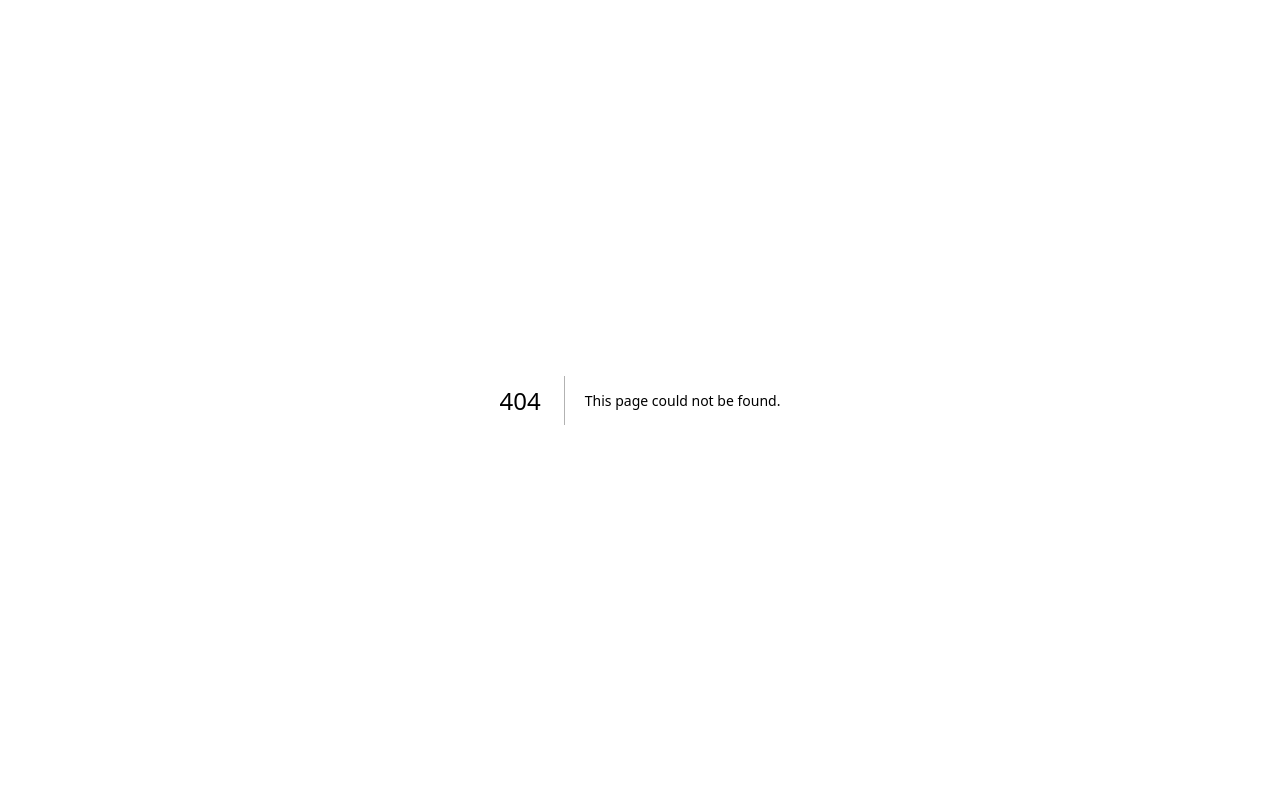
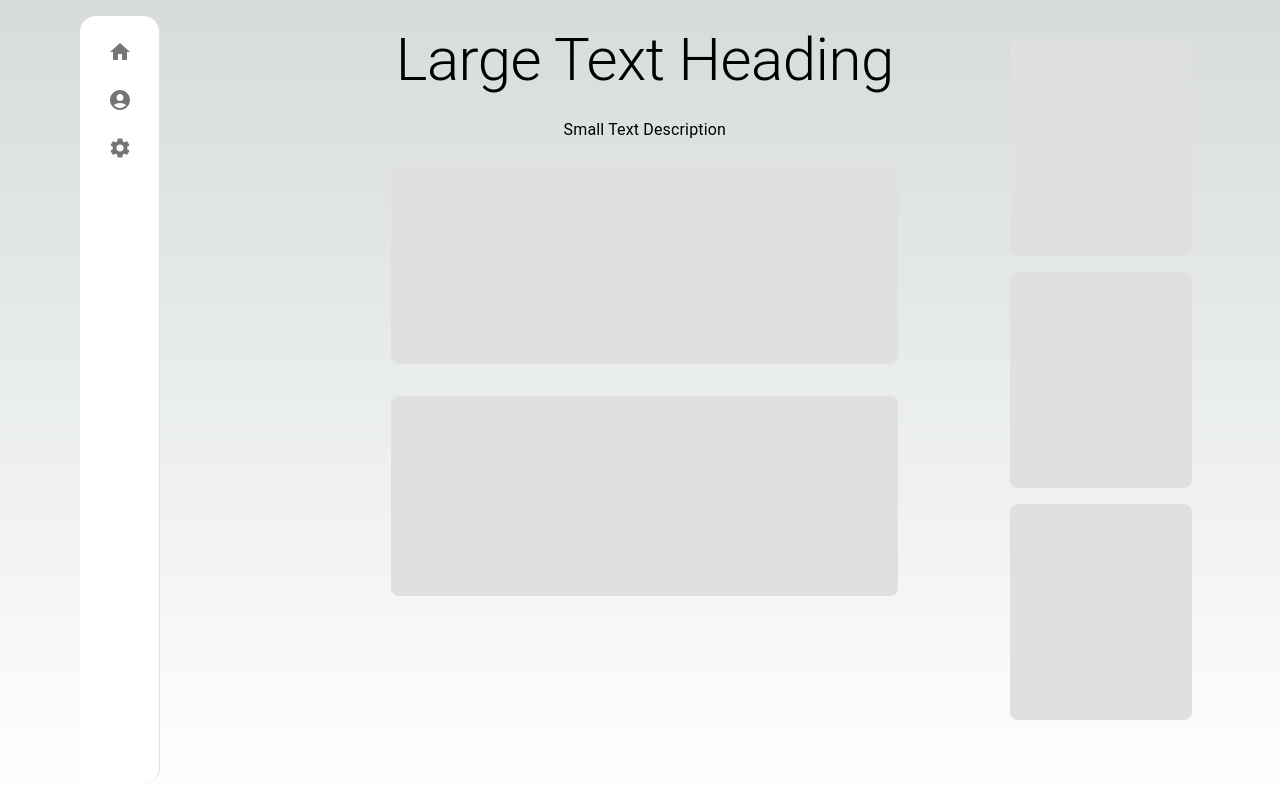
Before and after one commit to kaeladair/counsely, a Next.js app in the folder client/: page /dashboard in a window 1280 px wide. Before the commit this address had no page. Built offline with nearby package versions, Linux system fonts and the light colour scheme.

Commit message:
Front end basic structure

```diff
--- /dev/null
+++ b/client/src/app/dashboard/page.js
@@ -0,0 +1,100 @@
+import React from 'react';
+import { Drawer, List, ListItem, ListItemIcon, Box, Typography, Divider, Container } from '@mui/material';
+import HomeIcon from '@mui/icons-material/Home';
+import AccountCircleIcon from '@mui/icons-material/AccountCircle';
+import SettingsIcon from '@mui/icons-material/Settings';
+
+function Sidebar() {
+  return (
+    <Drawer variant="permanent" anchor="left" sx={{
+      width: 240,
+      flexShrink: 0,
+      '& .MuiDrawer-paper': {
+        width: 80,
+        boxSizing: 'border-box',
+        borderRadius: '16px',
+        margin: '16px',
+        position: 'relative',
+        float: 'left',
+        height: 'calc(100vh - 32px)'
+      },
+    }}>
+      <List>
+        <ListItem button sx={{
+          display: 'flex',
+          flexDirection: 'column',
+          justifyContent: 'center',
+          borderRadius: '50%',
+          margin: '8px',
+          padding: '8px',
+          width: 'auto',
+          height: 'auto',
+        }}>
+          <ListItemIcon sx={{ justifyContent: 'center' }}><HomeIcon /></ListItemIcon>
+        </ListItem>
+        <ListItem button sx={{
+          display: 'flex',
+          flexDirection: 'column',
+          justifyContent: 'center',
+          borderRadius: '50%',
+          margin: '8px',
+          padding: '8px',
+          width: 'auto',
+          height: 'auto',
+        }}>
+          <ListItemIcon sx={{ justifyContent: 'center' }}><AccountCircleIcon /></ListItemIcon>
+        </ListItem>
+        <ListItem button sx={{
+          display: 'flex',
+          flexDirection: 'column',
+          justifyContent: 'center',
+          borderRadius: '50%',
+          margin: '8px',
+          padding: '8px',
+          width: 'auto',
+          height: 'auto',
+        }}>
+          <ListItemIcon sx={{ justifyContent: 'center' }}><SettingsIcon /></ListItemIcon>
+        </ListItem>
+      </List>
+    </Drawer>
+  );
+}
+
+function MainContent() {
+  return (
+    <Box component="main" sx={{ flexGrow: 1, p: 3, display: 'flex', flexDirection: 'column', alignItems: 'center' }}>
+      <Typography variant="h2" gutterBottom>
+        Large Text Heading
+      </Typography>
+      <Divider variant="middle" />
+      <Typography variant="body1" gutterBottom>
+        Small Text Description
+      </Typography>
+      <Box sx={{ width: '80%', height: 200, borderRadius: '8px', my: 2, bgcolor: 'grey.300' }} />
+      <Box sx={{ width: '80%', height: 200, borderRadius: '8px', my: 2, bgcolor: 'grey.300' }} />
+    </Box>
+  );
+}
+
+function RightPanel() {
+  return (
+    <Box sx={{ width: '20%', height: 'calc(100vh - 32px)', p: 3, borderRadius: '8px' }}>
+      <Box sx={{ borderRadius: '8px', my: 2, bgcolor: 'grey.300', height: '30%' }} />
+      <Box sx={{ borderRadius: '8px', my: 2, bgcolor: 'grey.300', height: '30%' }} />
+      <Box sx={{ borderRadius: '8px', my: 2, bgcolor: 'grey.300', height: '30%' }} />
+    </Box>
+  );
+}
+
+function Dashboard() {
+  return (
+    <Container sx={{ display: 'flex', flexDirection: 'row', justifyContent: 'space-between' }}>
+      <Sidebar />
+      <MainContent />
+      <RightPanel />
+    </Container>
+  );
+}
+
+export default Dashboard;
```
Also changed, not shown: client/package.json (+6 -1 lines), client/src/app/dashboard/dashboard.module.css (added, +19 -0 lines), client/src/app/page.js (+3 -91 lines), 1 other file (tests, documents, lock files or other folders).
